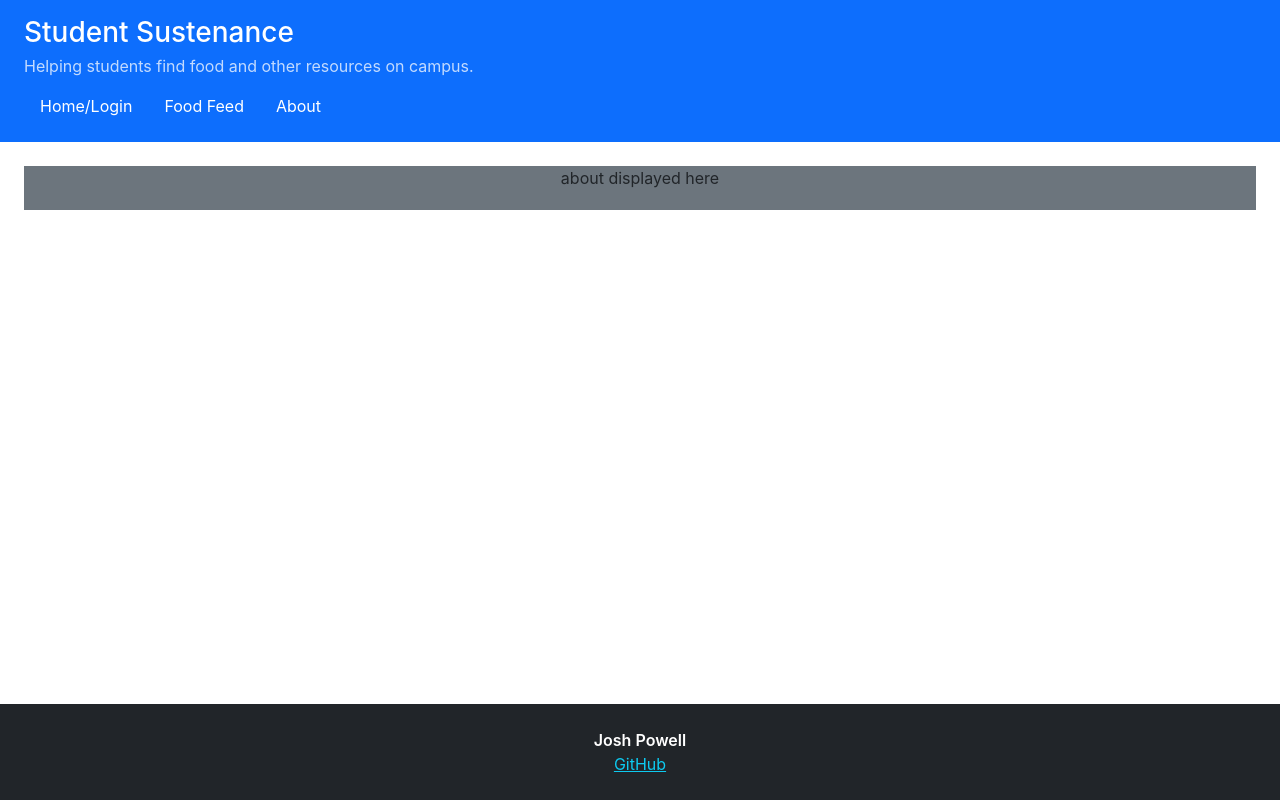
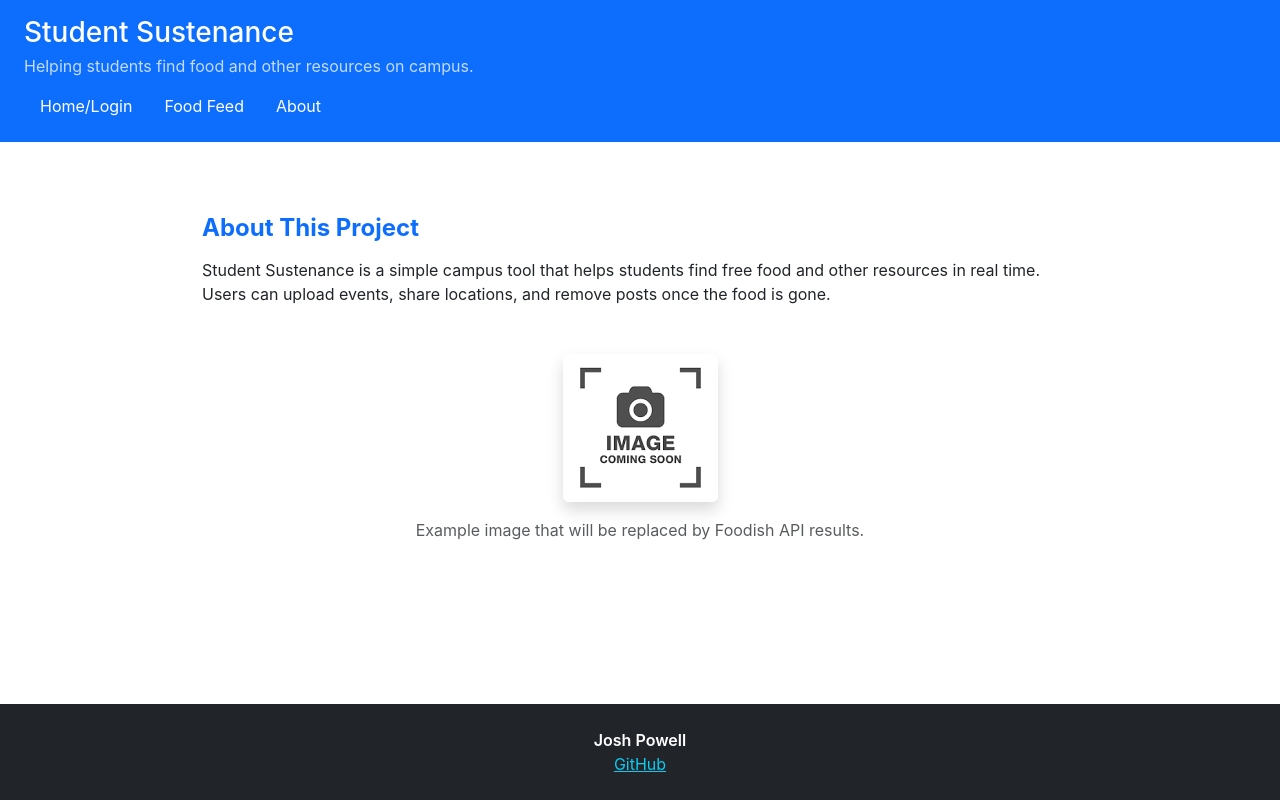
Before and after one commit to powjosh04/startup, a React (Vite) app: page /about in a window 1280 px wide. Built offline with nearby package versions, Linux system fonts and the light colour scheme.

Commit message:
added html and bootstrap css to about.jsx

```diff
--- a/src/about/about.jsx
+++ b/src/about/about.jsx
@@ -2,8 +2,35 @@ import React from 'react';
 
 export function About() {
   return (
-    <main className="container-fluid bg-secondary text-center">
-      <div>about displayed here</div>
-    </main>
+    <main className="app-main container-fluid py-5">
+  <div className="container" style={{ maxWidth: "900px" }}>
+
+    {/* ABOUT SECTION */}
+    <section className="mb-5">
+      <h2 className="h4 fw-bold text-primary mb-3">About This Project</h2>
+
+      <p className="mb-3">
+        Student Sustenance is a simple campus tool that helps students find free food
+        and other resources in real time. Users can upload events, share locations,
+        and remove posts once the food is gone.
+      </p>
+    </section>
+
+    {/* API PLACEHOLDER */}
+    <section className="text-center">
+      <img
+        src="placeholder.png"
+        alt="Random food placeholder"
+        className="img-fluid rounded shadow mb-3"
+        style={{ maxWidth: "600px", objectFit: "cover" }}
+      />
+      <p className="text-muted">
+        Example image that will be replaced by Foodish API results.
+      </p>
+    </section>
+
+  </div>
+</main>
+
   );
 }
```
